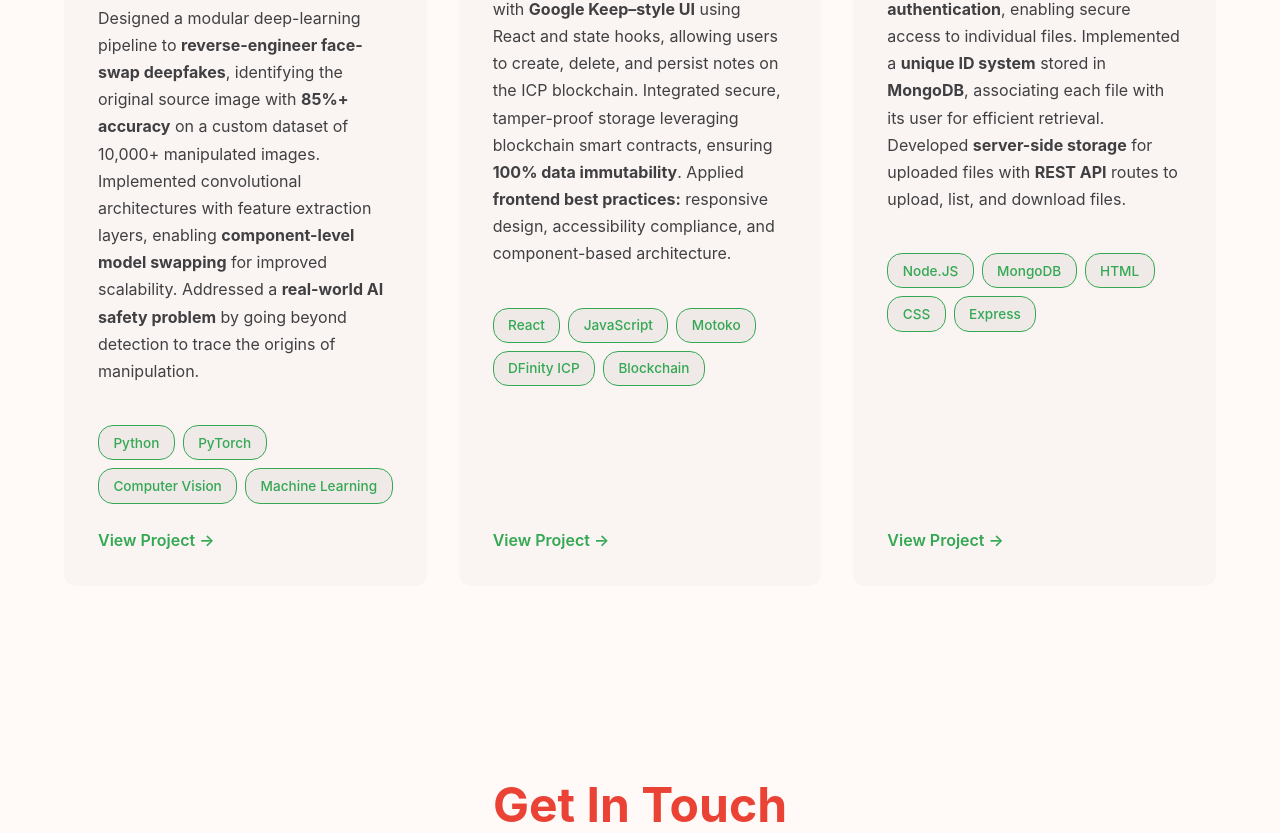
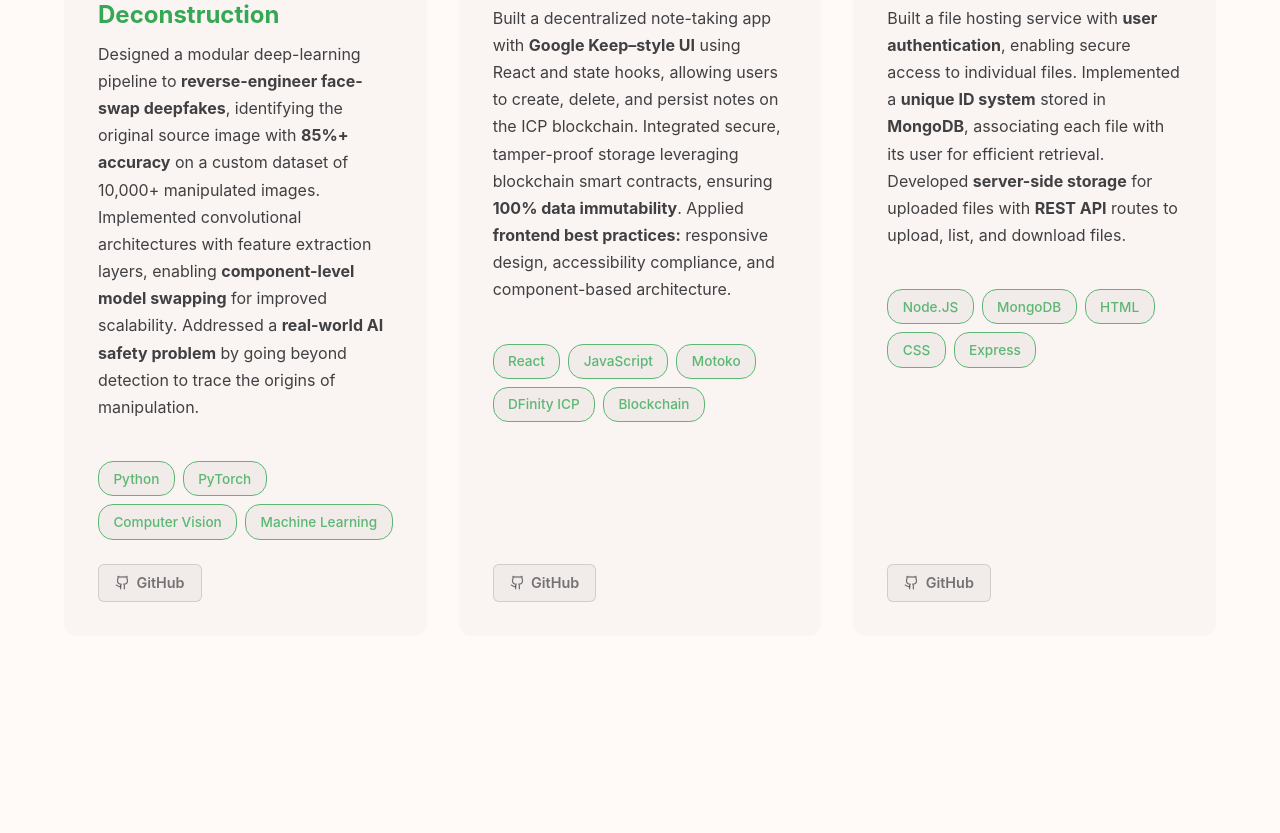
Before and after one commit to vpk-11/vpk-11.github.io, a React (Vite) app: page / in a window 1280 px wide. Shown: the part 4884-5717 px from the top of the page. Built offline with nearby package versions, Linux system fonts and the light colour scheme.

Commit message:
Update project section

```diff
--- a/src/components/Projects/Projects.scss
+++ b/src/components/Projects/Projects.scss
@@ -1,8 +1,7 @@
 @use '../../styles/variables' as *;
 @use '../../styles/mixins' as *;
 
-.project-section{
-  // Fixed green accent for hero
+.project-section {
   --section-accent-light: #{$green-light};
   --section-accent-dark: #{$green-dark};
 }
@@ -17,45 +16,29 @@
   }
 }
 
+// ============================================
+// PROJECT CARD
+// ============================================
+
 .project-card {
   @include card-base;
   display: flex;
   flex-direction: column;
+  position: relative;
+  overflow: hidden;
 
-  &:hover {
-    // border-color: var(--accent-color);
-    transform: translateY(-10px);
-    box-shadow: 0 15px 40px rgba(0, 0, 0, 0.2);
-  }
+  // Top accent bar — slides in from left on hover
+  &::before {
+    content: '';
+    position: absolute;
+    top: 0;
+    left: 0;
+    width: 100%;
+    height: 3px;
+    transform: scaleX(0);
+    transform-origin: left;
+    transition: transform 0.4s cubic-bezier(0.4, 0, 0.2, 1);
 
-  .theme-dark & {
-    background: rgba($dark-text, 0.03);
-
-    &:hover {
-      background: rgba($dark-text, 0.05);
-      border-color: $green-dark;
-    }
-  }
-
-  .theme-light & {
-    background: rgba($light-text, 0.02);
-
-    &:hover {
-      background: rgba($light-text, 0.03);
-      border-color: $green-light;
-    }
-  }
-}
-.pr-title{
-  .theme-light & {
-    color: $green-light;
-  }
-
-  .theme-dark & {
-    color: $green-dark;
-  }
-  &::after {
-    background: var(--accent-color);
     .theme-light & {
       background: $green-light;
     }
@@ -64,16 +47,103 @@
       background: $green-dark;
     }
   }
+
+  // Shimmer overlay — sweeps diagonally on hover
+  &::after {
+    content: '';
+    position: absolute;
+    inset: 0;
+    background: linear-gradient(
+      135deg,
+      transparent 40%,
+      rgba(255, 255, 255, 0.03) 50%,
+      transparent 60%
+    );
+    transform: translateX(-100%);
+    transition: transform 0.6s ease;
+    pointer-events: none;
+  }
+
+  // Base backgrounds
+  .theme-dark & {
+    background: rgba($dark-text, 0.03);
+  }
+
+  .theme-light & {
+    background: rgba($light-text, 0.02);
+  }
+
+  // ── Hover state ──────────────────────────────
+  &:hover {
+    transform: translateY(-8px);
+
+    &::before {
+      transform: scaleX(1);
+    }
+
+    &::after {
+      transform: translateX(100%);
+    }
+
+    .theme-dark & {
+      background: rgba($dark-text, 0.055);
+      border-color: rgba($green-dark, 0.5);
+      box-shadow:
+        0 16px 40px rgba(0, 0, 0, 0.3),
+        0 0 0 1px rgba($green-dark, 0.15),
+        0 0 30px rgba($green-dark, 0.06);
+    }
+
+    .theme-light & {
+      background: rgba($light-text, 0.03);
+      border-color: rgba($green-light, 0.4);
+      box-shadow:
+        0 16px 40px rgba(0, 0, 0, 0.12),
+        0 0 0 1px rgba($green-light, 0.12),
+        0 0 30px rgba($green-light, 0.06);
+    }
+
+    .project-link-arrow {
+      transform: translateX(6px);
+      opacity: 1;
+    }
+
+    .tech-tag {
+      opacity: 1;
+    }
+  }
+
+  // ── Featured variant ─────────────────────────
+  &--featured {
+    .theme-dark & {
+      background: rgba($green-dark, 0.05);
+      border-color: rgba($green-dark, 0.2);
+    }
+
+    .theme-light & {
+      background: rgba($green-light, 0.04);
+      border-color: rgba($green-light, 0.18);
+    }
+  }
 }
 
-.pr-ct{
-  .theme-light & {
-    color: $green-light;
+// ============================================
+// CARD INTERNALS
+// ============================================
+
+.pr-title {
+  .theme-light & { color: $green-light; }
+  .theme-dark &  { color: $green-dark; }
+
+  &::after {
+    .theme-light & { background: $green-light; }
+    .theme-dark &  { background: $green-dark; }
   }
+}
 
-  .theme-dark & {
-    color: $green-dark;
-  }
+.pr-ct {
+  .theme-light & { color: $green-light; }
+  .theme-dark &  { color: $green-dark; }
 }
 
 .card-title {
@@ -102,6 +172,8 @@
   border-radius: 15px;
   font-size: 0.85rem;
   font-weight: 500;
+  transition: $transition-quick;
+  opacity: 0.8;
 
   .theme-dark & {
     background: rgba($dark-text, 0.05);
@@ -116,23 +188,149 @@
   }
 }
 
-.project-link {
-  margin-top: auto;
+// ============================================
+// BADGES ROW
+// ============================================
+
+.project-badges {
+  display: flex;
+  gap: 0.5rem;
+  margin-bottom: 0.75rem;
+  flex-wrap: wrap;
+  min-height: 1.5rem; // keeps card height consistent when no badges
+}
+
+.live-badge {
   display: inline-flex;
   align-items: center;
-  text-decoration: none;
-  font-weight: 600;
-  font-size: 1rem;
-  transition: $transition-quick;
+  gap: 0.4rem;
+  font-size: 0.72rem;
+  font-weight: 700;
+  letter-spacing: 0.5px;
+  padding: 0.3rem 0.75rem;
+  border-radius: 20px;
 
   .theme-light & {
+    background: rgba($green-light, 0.12);
     color: $green-light;
+    border: 1px solid rgba($green-light, 0.3);
   }
 
   .theme-dark & {
+    background: rgba($green-dark, 0.12);
     color: $green-dark;
-  }
-  &:hover {
-    transform: translateX(5px);
+    border: 1px solid rgba($green-dark, 0.3);
   }
 }
+
+.live-dot {
+  width: 6px;
+  height: 6px;
+  border-radius: 50%;
+  flex-shrink: 0;
+  animation: livePulse 2.5s ease-in-out infinite;
+
+  .theme-light & { background: $green-light; }
+  .theme-dark &  { background: $green-dark; }
+}
+
+@keyframes livePulse {
+  0%, 100% { opacity: 1; transform: scale(1); }
+  50%       { opacity: 0.5; transform: scale(0.8); }
+}
+
+// ============================================
+// FEATURED BADGE
+// ============================================
+
+.featured-badge {
+  display: inline-flex;
+  align-items: center;
+  font-size: 0.72rem;
+  font-weight: 700;
+  letter-spacing: 0.5px;
+  padding: 0.3rem 0.75rem;
+  border-radius: 20px;
+
+  .theme-light & {
+    background: rgba($green-light, 0.12);
+    color: $green-light;
+    border: 1px solid rgba($green-light, 0.3);
+  }
+
+  .theme-dark & {
+    background: rgba($green-dark, 0.12);
+    color: $green-dark;
+    border: 1px solid rgba($green-dark, 0.3);
+  }
+}
+
+// ============================================
+// PROJECT LINKS
+// ============================================
+
+.project-links {
+  margin-top: auto;
+  display: flex;
+  gap: 0.75rem;
+  flex-wrap: wrap;
+}
+
+.project-link {
+  display: inline-flex;
+  align-items: center;
+  gap: 0.4rem;
+  text-decoration: none;
+  font-weight: 600;
+  font-size: 0.9rem;
+  padding: 0.45rem 1rem;
+  border-radius: 6px;
+  transition: $transition-quick;
+  border: 1px solid;
+
+  &--demo {
+    .theme-light & {
+      color: $green-light;
+      border-color: rgba($green-light, 0.35);
+      background: rgba($green-light, 0.06);
+    }
+    .theme-dark & {
+      color: $green-dark;
+      border-color: rgba($green-dark, 0.35);
+      background: rgba($green-dark, 0.06);
+    }
+
+    &:hover {
+      .theme-light & { background: rgba($green-light, 0.12); }
+      .theme-dark &  { background: rgba($green-dark, 0.12); }
+      transform: translateY(-2px);
+    }
+  }
+
+  &--github {
+    .theme-light & {
+      color: rgba($light-text, 0.6);
+      border-color: rgba($light-text, 0.15);
+      background: rgba($light-text, 0.04);
+    }
+    .theme-dark & {
+      color: rgba($dark-text, 0.55);
+      border-color: rgba($dark-text, 0.12);
+      background: rgba($dark-text, 0.04);
+    }
+
+    &:hover {
+      .theme-light & {
+        color: $green-light;
+        border-color: rgba($green-light, 0.3);
+        background: rgba($green-light, 0.06);
+      }
+      .theme-dark & {
+        color: $green-dark;
+        border-color: rgba($green-dark, 0.3);
+        background: rgba($green-dark, 0.06);
+      }
+      transform: translateY(-2px);
+    }
+  }
+}
--- a/src/components/Projects/Projects.tsx
+++ b/src/components/Projects/Projects.tsx
@@ -1,5 +1,6 @@
 import React, { useEffect } from 'react';
 import { useDispatch } from 'react-redux';
+import { ExternalLink, Github } from 'lucide-react';
 import { setAccent } from '../../store/accentSlice';
 import projectsData from '../../data/projects.json';
 import { formatText } from '../../utils/formatText';
@@ -14,17 +15,13 @@
     const observer = new IntersectionObserver(
       (entries) => {
         entries.forEach(entry => {
-          if (entry.isIntersecting) {
-            dispatch(setAccent('green'));
-          }
+          if (entry.isIntersecting) dispatch(setAccent('green'));
         });
       },
       { threshold: 0.5 }
     );
-
     const section = document.getElementById('projects');
     if (section) observer.observe(section);
-
     return () => observer.disconnect();
   }, [dispatch]);
 
@@ -34,17 +31,56 @@
         <h2 className="pr-title section-title">Projects</h2>
         <div className="projects-grid">
           {projects.map(project => (
-            <div key={project.id} className="project-card">
+            <div
+              key={project.id}
+              className={`project-card ${project.featured ? 'project-card--featured' : ''}`}
+            >
+              {/* Badges row */}
+              <div className="project-badges">
+                {project.demoLink && (
+                  <span className="live-badge">
+                    <span className="live-dot" aria-hidden="true" />
+                    Live
+                  </span>
+                )}
+                {project.featured && (
+                  <span className="featured-badge">★ Featured</span>
+                )}
+              </div>
+
               <h3 className="pr-ct card-title">{project.title}</h3>
               <p className="card-description">{formatText(project.description)}</p>
+
               <div className="tech-stack">
                 {project.tech.map(tech => (
                   <span key={tech} className="tech-tag">{tech}</span>
                 ))}
               </div>
-              <a href={project.link} target="_blank" rel="noopener noreferrer" className="project-link">
-                View Project →
-              </a>
+
+              {/* Project links */}
+              <div className="project-links">
+                {project.demoLink && (
+                  <a
+                    href={project.demoLink}
+                    target="_blank"
+                    rel="noopener noreferrer"
+                    className="project-link project-link--demo"
+                  >
+                    <ExternalLink size={15} />
+                    <span>Live Demo</span>
+                  </a>
+                )}
+                <a
+                  href={project.githubLink ?? project.link}
+                  target="_blank"
+                  rel="noopener noreferrer"
+                  className="project-link project-link--github"
+                >
+                  <Github size={15} />
+                  <span>GitHub</span>
+                </a>
+              </div>
+
             </div>
           ))}
         </div>
--- a/src/data/projects.json
+++ b/src/data/projects.json
@@ -4,20 +4,29 @@
     "title": "Deepfake Deconstruction",
     "description": "Designed a modular deep-learning pipeline to **reverse-engineer face-swap deepfakes**, identifying the original source image with **85%+ accuracy** on a custom dataset of 10,000+ manipulated images. Implemented convolutional architectures with feature extraction layers, enabling **component-level model swapping** for improved scalability. Addressed a **real-world AI safety problem** by going beyond detection to trace the origins of manipulation.",
     "tech": ["Python", "PyTorch", "Computer Vision", "Machine Learning"],
-    "link": "https://github.com/vpk-11/fyp-deepfake-decon"
+    "link": "https://github.com/vpk-11/fyp-deepfake-decon",
+    "featured": false,
+    "demoLink": "",
+    "githubLink": "https://github.com/vpk-11/fyp-deepfake-decon"
   },
   {
     "id": 2,
     "title": "DKeeper",
     "description": "Built a decentralized note-taking app with **Google Keep–style UI** using React and state hooks, allowing users to create, delete, and persist notes on the ICP blockchain. Integrated secure, tamper-proof storage leveraging blockchain smart contracts, ensuring **100% data immutability**. Applied **frontend best practices:** responsive design, accessibility compliance, and component-based architecture.",
     "tech": ["React", "JavaScript", "Motoko", "DFinity ICP", "Blockchain"],
-    "link": "https://github.com/vpk-11/dkeeper"
+    "link": "https://github.com/vpk-11/dkeeper",
+    "featured": false,
+    "demoLink": "",
+    "githubLink": "https://github.com/vpk-11/dkeeper"
   },
   {
     "id": 3,
     "title": "File Hosting Service",
     "description": "Built a file hosting service with **user authentication**, enabling secure access to individual files. Implemented a **unique ID system** stored in **MongoDB**, associating each file with its user for efficient retrieval. Developed **server-side storage** for uploaded files with **REST API** routes to upload, list, and download files.",
     "tech": ["Node.JS", "MongoDB", "HTML", "CSS", "Express"],
-    "link": "https://github.com/vpk-11/file-hosting-service"
+    "link": "https://github.com/vpk-11/file-hosting-service",
+    "featured": false,
+    "demoLink": "",
+    "githubLink": "https://github.com/vpk-11/file-hosting-service"
   }
 ]
```
